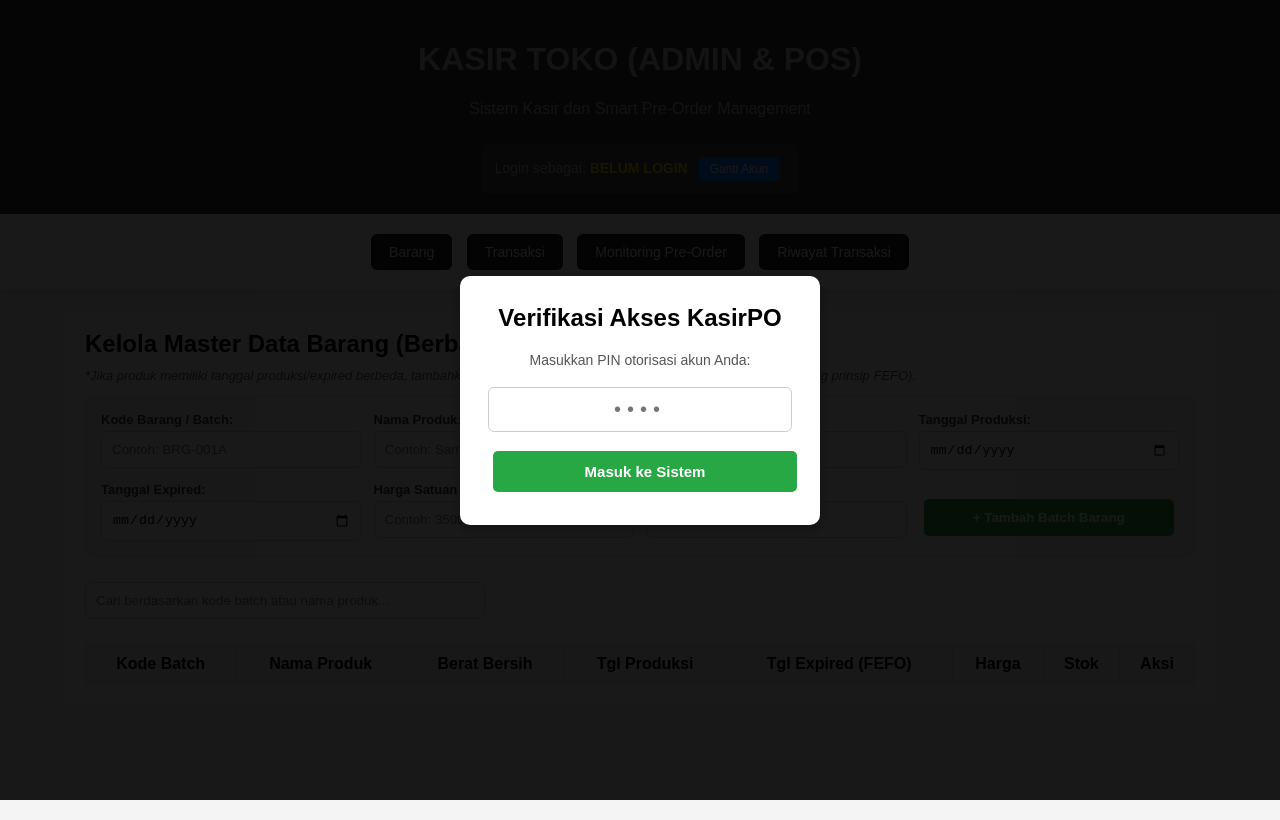
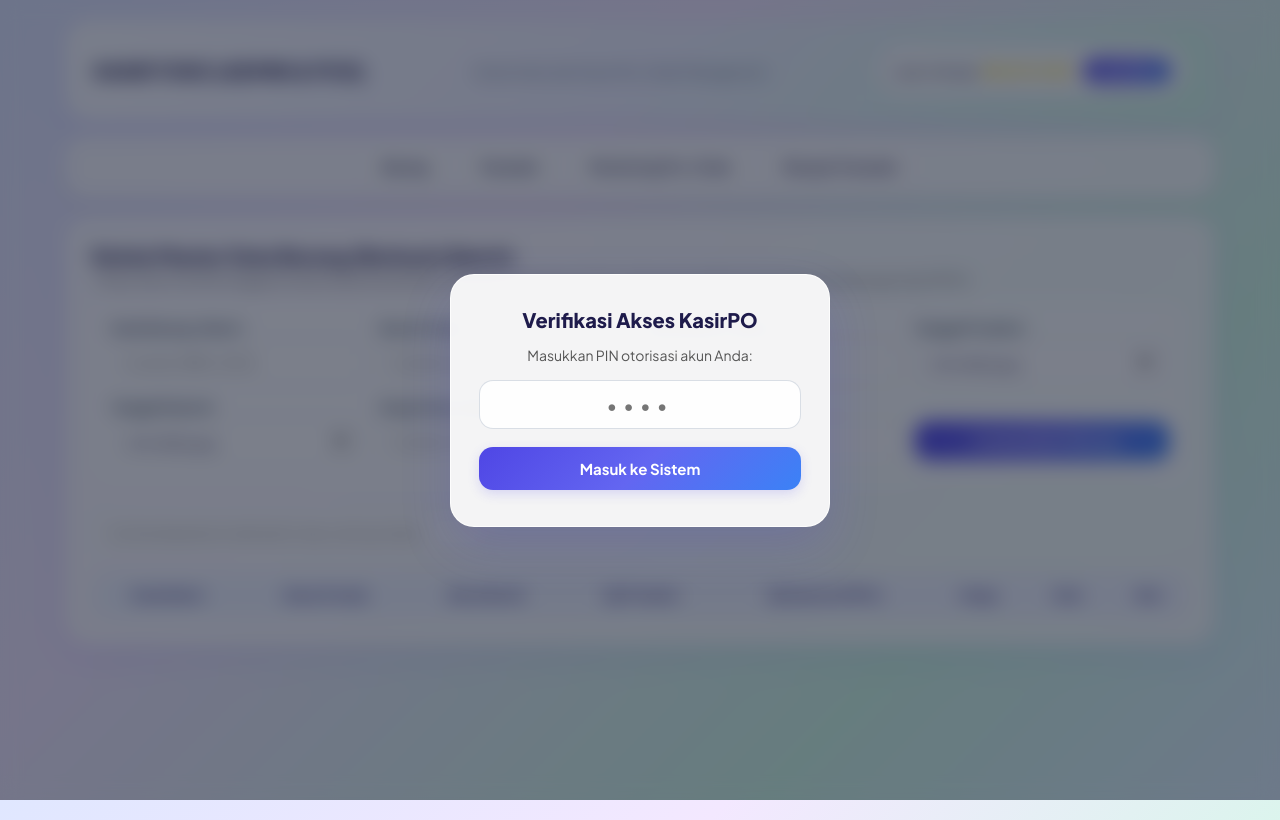
Before and after one commit to Fishikan99/KASIR-APPL, a plain HTML site: page index.html in a window 1280 px wide. Drawn offline with Linux system fonts and the light colour scheme; no server answers.

Commit message:
style.css

```diff
--- a/style.css
+++ b/style.css
@@ -1,21 +1,42 @@
+@import url('https://fonts.googleapis.com/css2?family=Plus+Jakarta+Sans:wght@400;500;600;700;800&display=swap');
+
+:root {
+    --bg-aurora: linear-gradient(135deg, #e0e7ff 0%, #f3e8ff 35%, #d1fae5 75%, #e0f2fe 100%);
+    --card-glass: rgba(255, 255, 255, 0.78);
+    --card-solid: rgba(255, 255, 255, 0.92);
+    --border-glass: rgba(255, 255, 255, 0.85);
+    --primary-grad: linear-gradient(135deg, #4f46e5 0%, #6366f1 50%, #3b82f6 100%);
+    --mint-grad: linear-gradient(135deg, #10b981 0%, #059669 100%);
+    --text-main: #1e1b4b;
+    --text-muted: #64748b;
+    --shadow-soft: 0 12px 32px rgba(79, 70, 229, 0.08);
+    --shadow-card: 0 8px 24px rgba(15, 23, 42, 0.05);
+}
+
 * {
     box-sizing: border-box;
+    font-family: 'Plus Jakarta Sans', -apple-system, BlinkMacSystemFont, sans-serif;
 }
 
 body {
-    font-family: Arial, sans-serif;
     margin: 0;
-    background-color: #f4f4f4;
+    min-height: 100vh;
+    background: var(--bg-aurora);
+    background-attachment: fixed;
+    color: var(--text-main);
+    padding-bottom: 40px;
 }
 
-/* MODAL LOGIN */
+/* MODAL LOGIN PIN */
 .modal-overlay {
     position: fixed;
     top: 0;
     left: 0;
     width: 100%;
     height: 100%;
-    background: rgba(0, 0, 0, 0.9);
+    background: rgba(15, 23, 42, 0.55);
+    backdrop-filter: blur(10px);
+    -webkit-backdrop-filter: blur(10px);
     display: flex;
     justify-content: center;
     align-items: center;
@@ -23,103 +44,188 @@ body {
 }
 
 .modal-box {
-    background: white;
-    padding: 28px;
-    border-radius: 10px;
+    background: var(--card-solid);
+    border: 1px solid var(--border-glass);
+    padding: 32px 28px;
+    border-radius: 24px;
     text-align: center;
-    max-width: 360px;
+    max-width: 380px;
     width: 90%;
-    box-shadow: 0 4px 15px rgba(0, 0, 0, 0.3);
+    box-shadow: 0 20px 50px rgba(79, 70, 229, 0.18);
 }
 
-/* HEADER */
+/* HEADER AURORA */
 header {
-    background-color: #2a322c;
-    color: rgb(200, 194, 194);
-    padding: 20px;
-    text-align: center;
+    max-width: 1150px;
+    margin: 20px auto 14px auto;
+    padding: 24px 28px;
+    background: linear-gradient(135deg, rgba(255, 255, 255, 0.85) 0%, rgba(238, 242, 255, 0.85) 50%, rgba(209, 250, 229, 0.85) 100%);
+    backdrop-filter: blur(16px);
+    -webkit-backdrop-filter: blur(16px);
+    border: 1px solid var(--border-glass);
+    border-radius: 26px;
+    box-shadow: var(--shadow-soft);
+    display: flex;
+    flex-wrap: wrap;
+    justify-content: space-between;
+    align-items: center;
+    gap: 14px;
+}
+
+.header-brand {
+    display: flex;
+    align-items: center;
+    gap: 14px;
+    text-align: left;
+}
+
+.avatar-badge {
+    width: 48px;
+    height: 48px;
+    border-radius: 50%;
+    background: var(--primary-grad);
+    color: white;
+    font-weight: 800;
+    font-size: 18px;
+    display: flex;
+    align-items: center;
+    justify-content: center;
+    box-shadow: 0 6px 16px rgba(79, 70, 229, 0.3);
+    flex-shrink: 0;
+}
+
+header h1 {
+    margin: 0;
+    font-size: 20px;
+    font-weight: 800;
+    color: var(--text-main);
+    letter-spacing: -0.3px;
+}
+
+header p {
+    margin: 2px 0 0 0;
+    font-size: 13px;
+    color: var(--text-muted);
+    font-weight: 500;
 }
 
 .role-bar {
-    margin-top: 10px;
-    background: rgba(255, 255, 255, 0.1);
+    background: rgba(255, 255, 255, 0.88);
+    border: 1px solid rgba(99, 102, 241, 0.15);
     padding: 8px 14px;
-    border-radius: 6px;
-    display: inline-block;
-    font-size: 14px;
+    border-radius: 999px;
+    display: inline-flex;
+    align-items: center;
+    flex-wrap: wrap;
+    gap: 6px;
+    font-size: 13px;
+    color: var(--text-main);
+    box-shadow: 0 4px 12px rgba(0, 0, 0, 0.03);
 }
 
-/* NAVIGASI */
+/* NAVIGASI PIL AURORA */
 nav {
-    background-color: white;
-    padding: 15px;
-    text-align: center;
-    box-shadow: 0 2px 5px rgba(0,0,0,0.1);
+    max-width: 1150px;
+    margin: 0 auto 18px auto;
+    padding: 10px;
+    background: var(--card-glass);
+    backdrop-filter: blur(14px);
+    -webkit-backdrop-filter: blur(14px);
+    border: 1px solid var(--border-glass);
+    border-radius: 22px;
+    box-shadow: var(--shadow-card);
+    display: flex;
+    justify-content: center;
+    flex-wrap: wrap;
+    gap: 8px;
 }
 
 nav button {
-    padding: 10px 18px;
-    margin: 5px;
-    border: none;
-    border-radius: 6px;
+    padding: 11px 20px;
+    margin: 0;
+    border: 1px solid rgba(99, 102, 241, 0.12);
+    border-radius: 16px;
     cursor: pointer;
-    font-size: 14px;
-    background-color: #222;
-    color: white;
+    font-size: 13.5px;
+    font-weight: 700;
+    background: rgba(255, 255, 255, 0.9);
+    color: var(--text-main);
+    transition: all 0.2s ease;
+    box-shadow: 0 2px 8px rgba(15, 23, 42, 0.04);
 }
 
-button {
-    padding: 10px 15px;
-    margin: 5px;
-    border: none;
-    background-color: #222;
+nav button:hover, nav button.active-nav {
+    background: var(--primary-grad);
     color: white;
-    cursor: pointer;
-    border-radius: 5px;
+    border-color: transparent;
+    transform: translateY(-1px);
+    box-shadow: 0 6px 16px rgba(79, 70, 229, 0.25);
 }
 
-nav button:hover, button:hover {
-    opacity: 0.85;
+/* TOMBOL UMUM */
+button {
+    padding: 10px 18px;
+    margin: 4px 0;
+    border: none;
+    border-radius: 14px;
+    background: var(--primary-grad);
+    color: white;
+    font-weight: 600;
+    font-size: 13.5px;
+    cursor: pointer;
+    transition: all 0.2s ease;
+    box-shadow: 0 4px 12px rgba(79, 70, 229, 0.18);
+}
+
+button:hover {
+    transform: translateY(-1px);
+    filter: brightness(1.05);
 }
 
 button:disabled, select:disabled {
     cursor: not-allowed;
-    opacity: 0.6;
+    opacity: 0.55;
+    transform: none;
 }
 
-/* HALAMAN */
+/* KARTU HALAMAN UTAMA */
 .page {
-    background-color: white;
-    margin: 20px auto;
-    padding: 20px;
-    max-width: 1000px;
-    border-radius: 8px;
+    background: var(--card-glass);
+    backdrop-filter: blur(18px);
+    -webkit-backdrop-filter: blur(18px);
+    border: 1px solid var(--border-glass);
+    margin: 0 auto 24px auto;
+    padding: 26px;
+    max-width: 1150px;
+    border-radius: 26px;
+    box-shadow: var(--shadow-soft);
 }
 
-/* INPUT & FORM */
+/* FORM & INPUT */
 .form {
     display: flex;
-    gap: 10px;
+    gap: 12px;
     flex-wrap: wrap;
-    margin-bottom: 15px;
+    margin-bottom: 16px;
 }
 
 .form-grid {
     display: grid;
-    grid-template-columns: repeat(auto-fit, minmax(210px, 1fr));
-    gap: 12px;
-    margin-bottom: 15px;
-    background-color: #f9f9f9;
-    padding: 15px;
-    border-radius: 8px;
-    border: 1px solid #e0e0e0;
+    grid-template-columns: repeat(auto-fit, minmax(220px, 1fr));
+    gap: 14px;
+    margin-bottom: 18px;
+    background: rgba(255, 255, 255, 0.65);
+    padding: 18px;
+    border-radius: 20px;
+    border: 1px solid rgba(255, 255, 255, 0.9);
 }
 
-.form-grid label {
+.form-grid label, label {
     display: block;
     font-size: 13px;
-    margin-bottom: 4px;
-    color: #333;
+    font-weight: 600;
+    margin-bottom: 5px;
+    color: #334155;
 }
 
 .form-grid input {
@@ -128,93 +234,160 @@ button:disabled, select:disabled {
 }
 
 input, select, textarea {
-    padding: 10px;
-    margin: 5px 0;
-    border: 1px solid #ccc;
-    border-radius: 6px;
+    padding: 11px 14px;
+    margin: 2px 0;
+    border: 1px solid rgba(148, 163, 184, 0.35);
+    border-radius: 14px;
+    background: rgba(255, 255, 255, 0.92);
+    color: var(--text-main);
+    font-size: 14px;
+    outline: none;
+    transition: border-color 0.2s, box-shadow 0.2s;
 }
 
-/* KOTAK QRIS PELANGGAN */
-.qris-box {
-    background-color: #f8f9fa;
-    border: 1px solid #dce1e5;
-    border-radius: 8px;
-    padding: 16px;
-    margin-top: 8px;
+input:focus, select:focus, textarea:focus {
+    border-color: #6366f1;
+    box-shadow: 0 0 0 3px rgba(99, 102, 241, 0.15);
 }
 
-/* TABEL */
+/* KARTU RINGKASAN & QRIS AURORA */
+.qris-box {
+    background: linear-gradient(145deg, rgba(255, 255, 255, 0.92) 0%, rgba(238, 242, 255, 0.85) 55%, rgba(209, 250, 229, 0.8) 100%);
+    border: 1px solid rgba(255, 255, 255, 0.95);
+    border-radius: 22px;
+    padding: 20px;
+    margin-top: 10px;
+    box-shadow: var(--shadow-card);
+}
+
+.aurora-summary-card {
+    background: linear-gradient(135deg, rgba(255, 255, 255, 0.95) 0%, rgba(224, 231, 255, 0.75) 50%, rgba(209, 250, 229, 0.75) 100%);
+    border: 1px solid #ffffff;
+    border-radius: 20px;
+    padding: 16px 20px;
+    margin-bottom: 14px;
+    box-shadow: 0 6px 18px rgba(79, 70, 229, 0.06);
+}
+
+.aurora-amount {
+    font-size: 26px;
+    font-weight: 800;
+    background: linear-gradient(90deg, #4f46e5, #10b981);
+    -webkit-background-clip: text;
+    -webkit-text-fill-color: transparent;
+}
+
+/* TABEL MODERN AURORA */
 table {
     width: 100%;
-    border-collapse: collapse;
-    margin-top: 20px;
+    border-collapse: separate;
+    border-spacing: 0;
+    margin-top: 18px;
+    background: rgba(255, 255, 255, 0.85);
+    border-radius: 18px;
+    overflow: hidden;
+    box-shadow: var(--shadow-card);
+    border: 1px solid rgba(255, 255, 255, 0.9);
 }
 
 th, td {
-    border: 1px solid #ddd;
-    padding: 10px;
+    padding: 13px 12px;
     text-align: center;
+    font-size: 13.5px;
+    border-bottom: 1px solid rgba(226, 232, 240, 0.7);
 }
 
 th {
-    background-color: #f5f5f5;
+    background: rgba(238, 242, 255, 0.85);
+    color: #312e81;
+    font-weight: 700;
+    font-size: 13px;
 }
 
-tr:hover {
-    background-color: #fafafa;
+tr:last-child td {
+    border-bottom: none;
+}
+
+tr:hover td {
+    background-color: rgba(241, 245, 249, 0.7);
 }
 
 /* BADGE KEAMANAN & EXPIRY (FEFO) */
 .badge-lock {
     display: inline-block;
     margin-top: 4px;
-    padding: 2px 6px;
+    padding: 3px 8px;
     font-size: 11px;
-    font-weight: bold;
-    color: #b52b27;
-    background-color: #fdecea;
-    border: 1px solid #f5c6cb;
-    border-radius: 4px;
+    font-weight: 700;
+    color: #b91c1c;
+    background-color: #fee2e2;
+    border: 1px solid #fecaca;
+    border-radius: 999px;
 }
 
 .badge-exp-danger {
     display: inline-block;
     margin-top: 3px;
-    padding: 2px 6px;
+    padding: 3px 8px;
     font-size: 11px;
-    font-weight: bold;
+    font-weight: 700;
     color: #fff;
-    background-color: #dc3545;
-    border-radius: 4px;
+    background-color: #ef4444;
+    border-radius: 999px;
 }
 
 .badge-exp-warn {
     display: inline-block;
     margin-top: 3px;
-    padding: 2px 6px;
+    padding: 3px 8px;
     font-size: 11px;
-    font-weight: bold;
-    color: #856404;
-    background-color: #fff3cd;
-    border: 1px solid #ffeeba;
-    border-radius: 4px;
+    font-weight: 700;
+    color: #92400e;
+    background-color: #fef3c7;
+    border: 1px solid #fde68a;
+    border-radius: 999px;
 }
 
 .badge-exp-ok {
     display: inline-block;
     margin-top: 3px;
-    padding: 2px 6px;
+    padding: 3px 8px;
     font-size: 11px;
-    color: #155724;
-    background-color: #d4edda;
-    border-radius: 4px;
+    font-weight: 600;
+    color: #065f46;
+    background-color: #d1fae5;
+    border-radius: 999px;
 }
 
 h2 {
     margin-top: 0;
-    margin-bottom: 20px;
+    margin-bottom: 14px;
+    font-size: 20px;
+    font-weight: 800;
+    color: var(--text-main);
 }
 
 h3 {
     margin-top: 20px;
+    font-size: 16px;
+    font-weight: 700;
 }
+
+@media (max-width: 640px) {
+    header, nav, .page {
+        margin-left: 12px;
+        margin-right: 12px;
+        padding: 18px;
+        border-radius: 22px;
+    }
+    nav {
+        position: sticky;
+        bottom: 10px;
+        z-index: 100;
+    }
+    nav button {
+        flex: 1 1 45%;
+        font-size: 12.5px;
+        padding: 10px 8px;
+    }
+}
```
